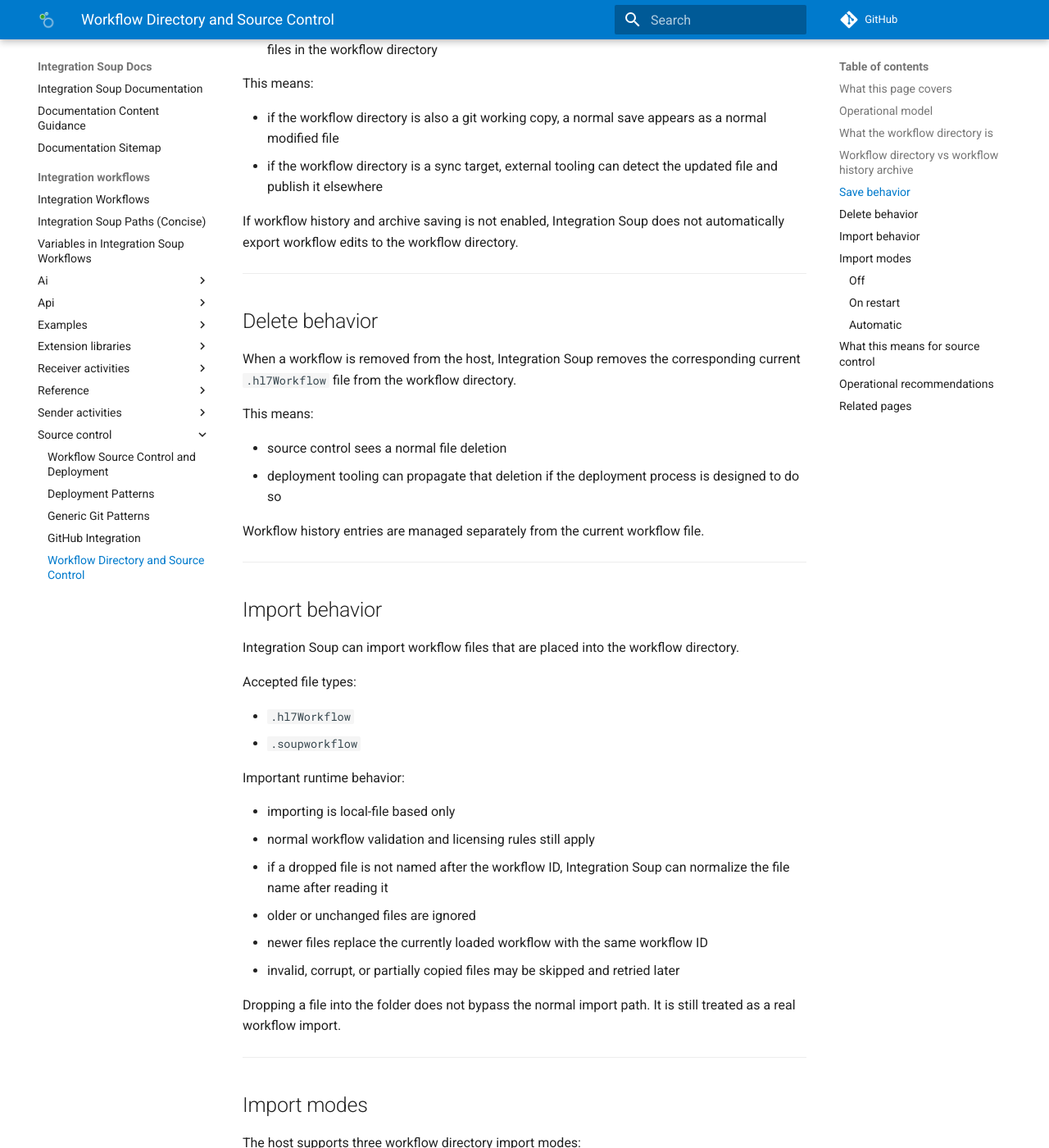
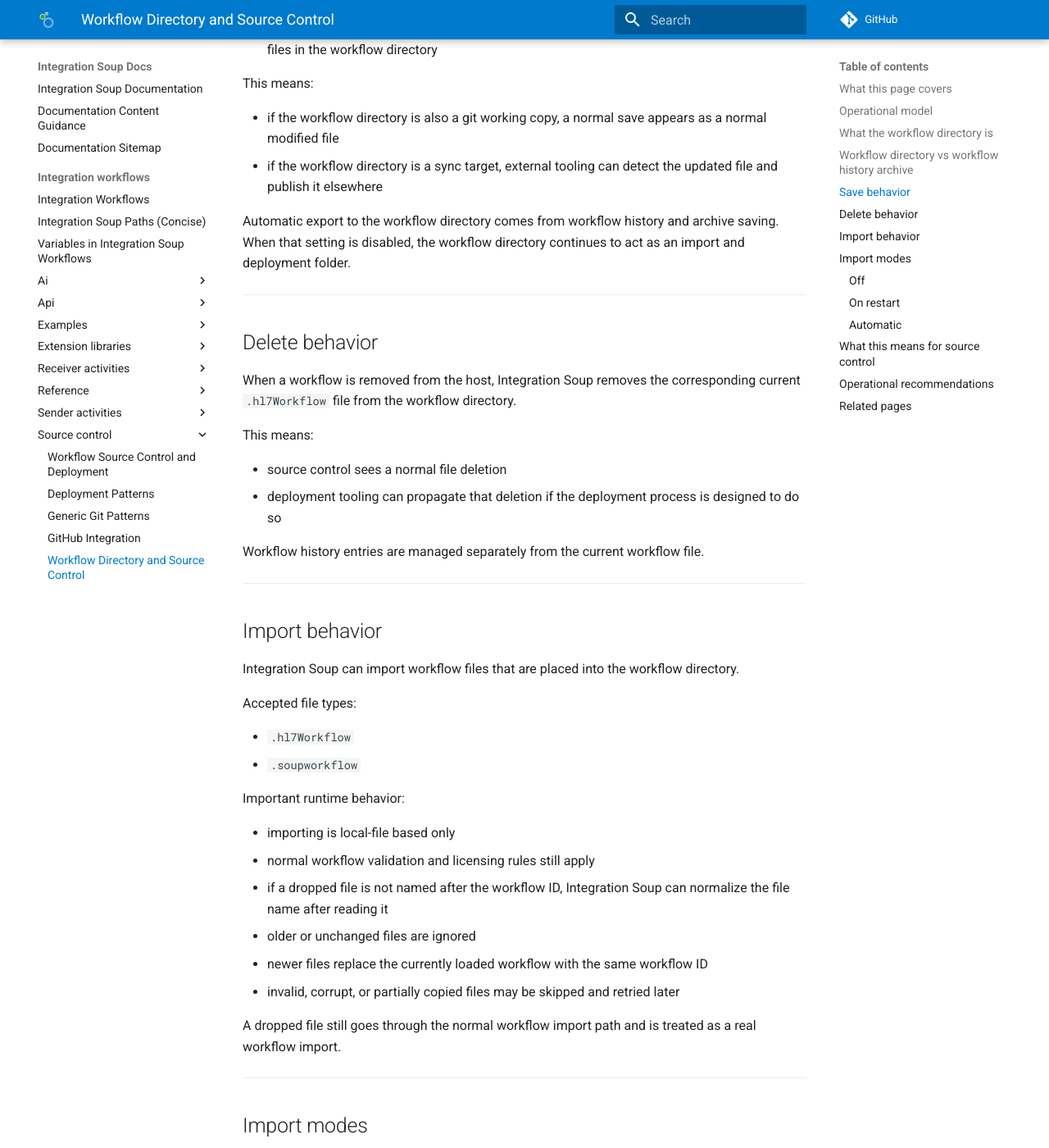
Before and after one commit to IntegrationSoup/Documentation, an MkDocs documentation site: the page built from docs/integration-workflows/source-control/workflow-directory.md, in a window 1280 px wide and 1400 px high, scrolled down 1988 px. Shown: the whole window at 82% size. Built offline with MkDocs 1.6.1 and Material for MkDocs 9.7.7, drawn with Linux system fonts in a browser that asks for light colours; comment, search, counter and statistics services are not loaded; some of the changed text lies outside the part shown.

Commit message:
Clarify source-control and workflow-directory docs
Reword several docs to clarify behavior and deployment models. Explain that storage/deployment issues are isolated to affected nodes; describe private-machine deployments as using GitHub plus a self-hosted runner, deployment agent, or scheduled sync on the target; change the 'Integration Soup does not' heading to 'External tooling typically provides'; and tighten wording in the workflow-directory page about its runtime focus, when automatic export to the directory occurs, the import path for dropped files, and that the 'Off' mode keeps background import disabled.

```diff
--- a/docs/integration-workflows/source-control/workflow-directory.md
+++ b/docs/integration-workflows/source-control/workflow-directory.md
@@ -9,7 +9,7 @@ This page documents the workflow directory as a black-box operational feature:
 - when Integration Soup imports files from there
 - how this interacts with source control and deployment tooling
 
-This page does not describe internal classes or code paths.
+It focuses on runtime behavior, file flow, and deployment interaction at the product boundary.
 
 ---
 
@@ -79,7 +79,7 @@ This means:
 - if the workflow directory is also a git working copy, a normal save appears as a normal modified file
 - if the workflow directory is a sync target, external tooling can detect the updated file and publish it elsewhere
 
-If workflow history and archive saving is not enabled, Integration Soup does not automatically export workflow edits to the workflow directory.
+Automatic export to the workflow directory comes from workflow history and archive saving. When that setting is disabled, the workflow directory continues to act as an import and deployment folder.
 
 ---
 
@@ -114,7 +114,7 @@ Important runtime behavior:
 - newer files replace the currently loaded workflow with the same workflow ID
 - invalid, corrupt, or partially copied files may be skipped and retried later
 
-Dropping a file into the folder does not bypass the normal import path. It is still treated as a real workflow import.
+A dropped file still goes through the normal workflow import path and is treated as a real workflow import.
 
 ---
 
@@ -125,7 +125,7 @@ The host supports three workflow directory import modes:
 ### `Off`
 
 - no startup import
-- no automatic background import
+- background import remains disabled
 
 Use this when the folder is used only as an export target, or when another process stages files there but import should remain disabled.
 
```
Also changed, not shown: docs/integration-workflows/source-control/deployment-patterns.md (+1 -1 lines), docs/integration-workflows/source-control/github.md (+1 -1 lines), docs/integration-workflows/source-control/index.md (+1 -1 lines).
